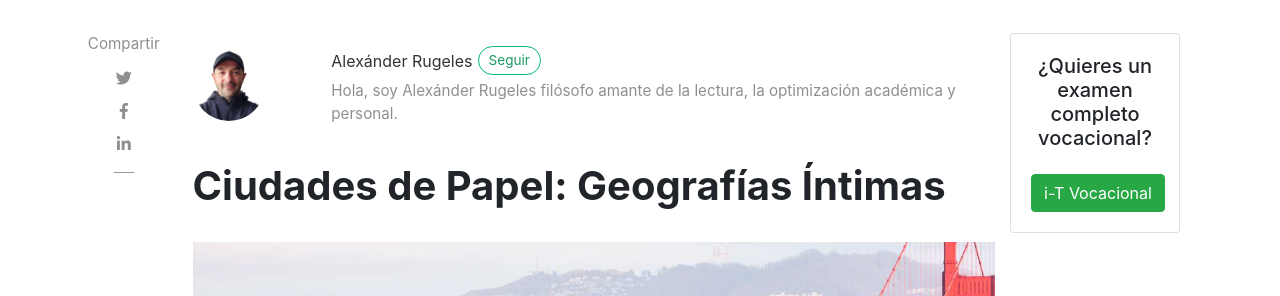
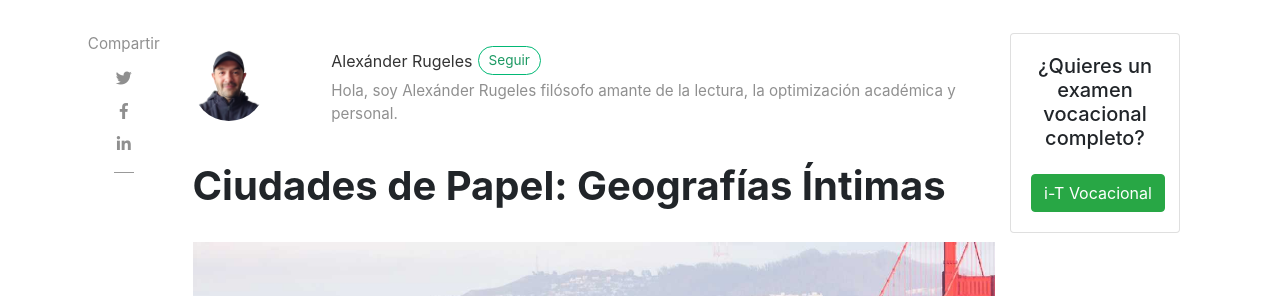
Before and after one commit to idea-tec-dev/it-vocacional-web, a Jekyll site: the page built from _posts/2025-01-28-paper-city.md, in a window 1280 px wide. Shown: the part 182-478 px from the top of the page. Built offline with Jekyll 4.4.1, drawn with Linux system fonts in a browser that asks for light colours; nearby versions of some CDN libraries; comment, search, counter and statistics services are not loaded.

Commit message:
fix: right card

```diff
--- a/_layouts/post.html
+++ b/_layouts/post.html
@@ -141,7 +141,7 @@ post_class: post-template
         <div class="col-md-2 order-2 order-md-3 pl-0">
             <div class="card sticky-top sticky-top-80">
                 <div class="card-body text-center">
-                    <h5>¿Quieres un examen completo vocacional?</h5>
+                    <h5>¿Quieres un examen vocacional completo?</h5>
                     <a href="https://ideatec-vocacional.vercel.app/" class="btn btn-success mt-3" target="_blank">i-T Vocacional</a>
                 </div>
             </div>
```
